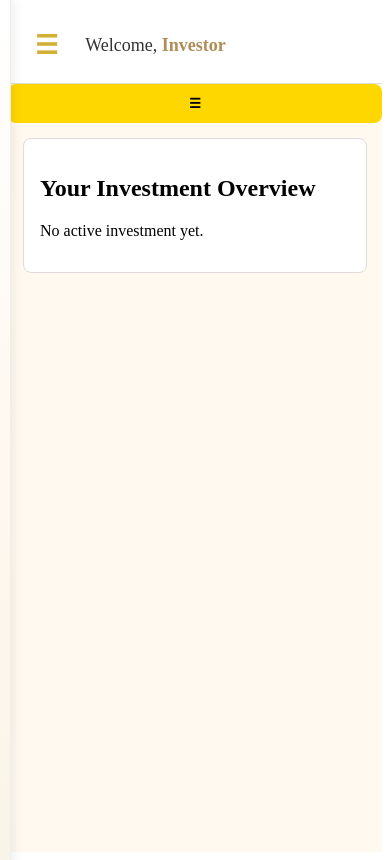
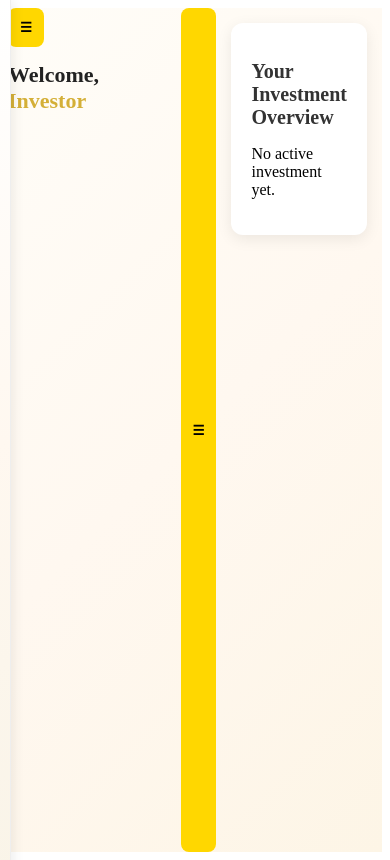
Before and after one commit to YBspotted20045/Grow-rich-investinm, a React (Vite) app: page /Dashboard in a window 390 px wide. Built offline with nearby package versions, Linux system fonts and the light colour scheme; no server answers.

Commit message:
Update Dashboard.css

```diff
--- a/src/pages/Dashboard.css
+++ b/src/pages/Dashboard.css
@@ -1,51 +1,77 @@
 .dashboard-wrapper {
   display: flex;
-  flex-direction: column;
   min-height: 100vh;
-  background-color: #fff9f0; /* light gold-ish */
-}
-
-/* Top navigation bar */
-.dashboard-navbar {
-  display: flex;
-  align-items: center;
-  background: #fff;
-  padding: 10px 15px;
-  border-bottom: 1px solid #ddd;
-  position: sticky;
-  top: 0;
-  z-index: 900;
-}
-
-.hamburger-btn {
-  background: none;
-  border: none;
-  font-size: 26px;
-  cursor: pointer;
-  margin-right: 15px;
-  color: #d4af37; /* gold */
-}
-
-.dashboard-title {
-  font-size: 18px; /* smaller, mobile friendly */
-  font-weight: normal;
-  color: #333;
-}
-.dashboard-title span {
-  font-weight: bold;
-  color: #b08d57; /* gold */
+  background: linear-gradient(135deg, #fffdf8, #fff8f0, #fdf5e6);
 }
 
 /* Main content */
 .dashboard-content {
   flex: 1;
-  padding: 15px;
+  padding: 20px;
+  margin-left: 220px; /* sidebar width */
 }
 
+@media (max-width: 768px) {
+  .dashboard-content {
+    margin-left: 0;
+    padding: 15px;
+  }
+}
+
+.dashboard-title {
+  font-size: 22px;
+  font-weight: 600;
+  margin-bottom: 20px;
+  color: #222;
+}
+
+.dashboard-title span {
+  color: #d4af37; /* gold */
+}
+
+/* Section */
 .dashboard-section {
-  margin-bottom: 1.5rem;
-  padding: 1rem;
-  border: 1px solid #e0dcdc;
-  border-radius: 8px;
-  background-color: #fff;
+  background: #ffffff;
+  border-radius: 12px;
+  padding: 20px;
+  box-shadow: 0 4px 15px rgba(0, 0, 0, 0.08);
 }
+
+.dashboard-section h2 {
+  font-size: 20px;
+  margin-bottom: 15px;
+  color: #333;
+}
+
+/* Cards grid */
+.cards-grid {
+  display: grid;
+  grid-template-columns: repeat(auto-fit, minmax(160px, 1fr));
+  gap: 15px;
+}
+
+.info-card {
+  background: linear-gradient(135deg, #ffffff, #fdf9f3);
+  border: 1px solid #eee;
+  border-radius: 10px;
+  padding: 15px;
+  text-align: center;
+  transition: transform 0.2s;
+}
+
+.info-card:hover {
+  transform: translateY(-3px);
+  box-shadow: 0 6px 18px rgba(0, 0, 0, 0.1);
+}
+
+.info-card h3 {
+  font-size: 14px;
+  color: #555;
+  margin-bottom: 8px;
+}
+
+.info-card p {
+  font-size: 16px;
+  font-weight: bold;
+  color: #111;
+  }
```
